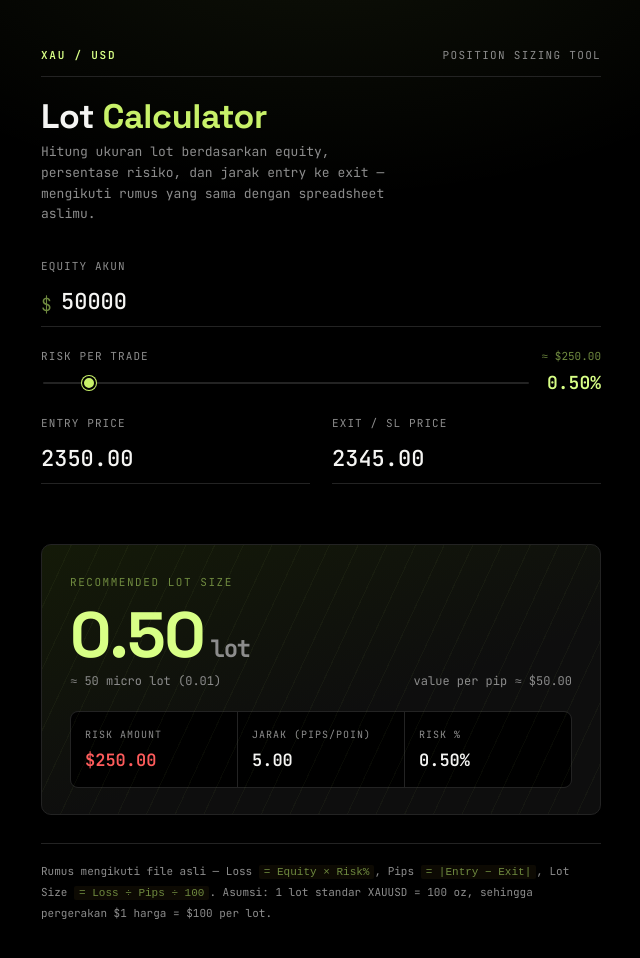
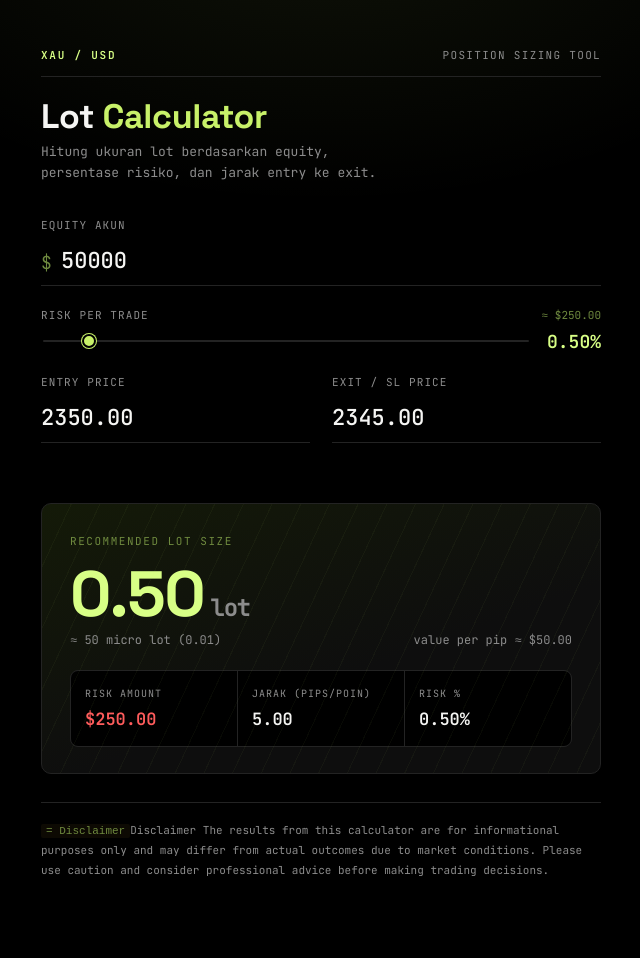
Before and after one commit to yuri001/Lot-Calculator, a plain HTML site: page index.html in a window 1280 px wide. Shown: the whole page, without its empty margins (319-959 px from the left). Drawn offline with Linux system fonts and the light colour scheme.

Commit message:
Update index.html

```diff
--- a/index.html
+++ b/index.html
@@ -208,7 +208,7 @@
   </div>
 
   <h1>Lot <em>Calculator</em></h1>
-  <div class="sub">Hitung ukuran lot berdasarkan equity, persentase risiko, dan jarak entry ke exit — mengikuti rumus yang sama dengan spreadsheet aslimu.</div>
+  <div class="sub">Hitung ukuran lot berdasarkan equity, persentase risiko, dan jarak entry ke exit.</div>
 
   <div class="field">
     <label><span>Equity Akun</span></label>
@@ -266,7 +266,8 @@
   </div>
 
   <div class="formula-note">
-    Rumus mengikuti file asli — Loss <code>= Equity × Risk%</code>, Pips <code>= |Entry − Exit|</code>, Lot Size <code>= Loss ÷ Pips ÷ 100</code>. Asumsi: 1 lot standar XAUUSD = 100 oz, sehingga pergerakan $1 harga = $100 per lot.
+    <code>= Disclaimer</code>Disclaimer
+The results from this calculator are for informational purposes only and may differ from actual outcomes due to market conditions. Please use caution and consider professional advice before making trading decisions.
   </div>
 
 </div>
```
